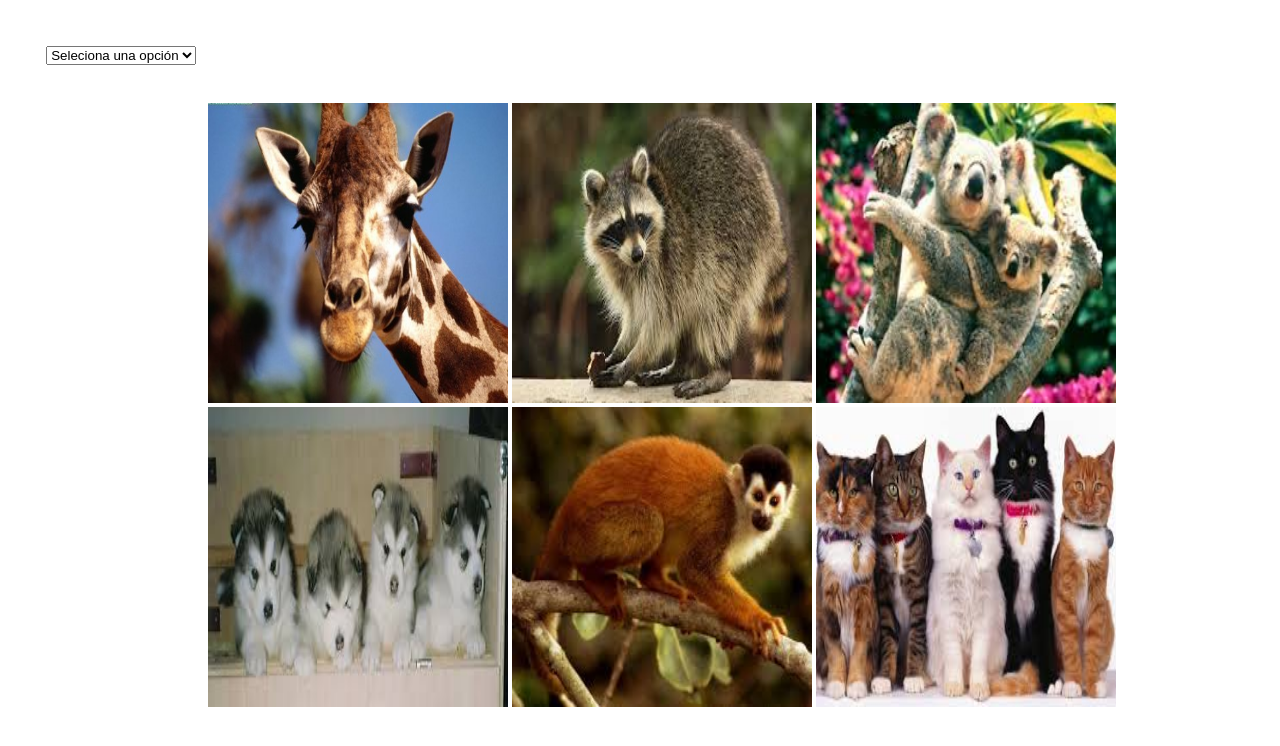
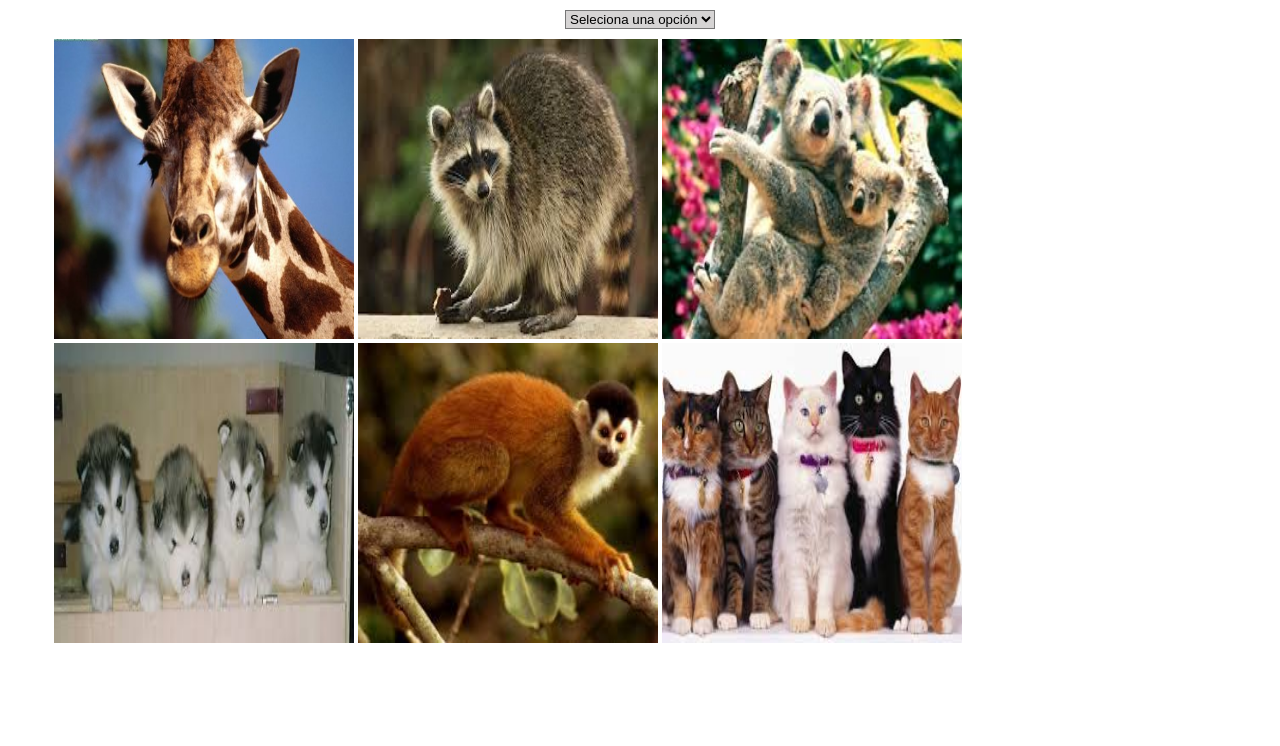
Before and after one commit to StephHiyagon/minizoo, a plain HTML site: page index.html in a window 1280 px wide. Drawn offline with Linux system fonts and the light colour scheme.

Commit message:
css centrando elementos

```diff
--- a/assets/css/main.css
+++ b/assets/css/main.css
@@ -1,14 +1,15 @@
-select{
-  display:inline-block;
-  margin:3%;
+div{
   text-align:center;
+  margin:10px;
+}
+
+select {
+  background-color:#d6d4d4;
 }
 
 section {
-
-  display: block;
+  text-align: center;
   width: 1000px;
-  margin-left:200px;
 }
 
 .animal {
```
